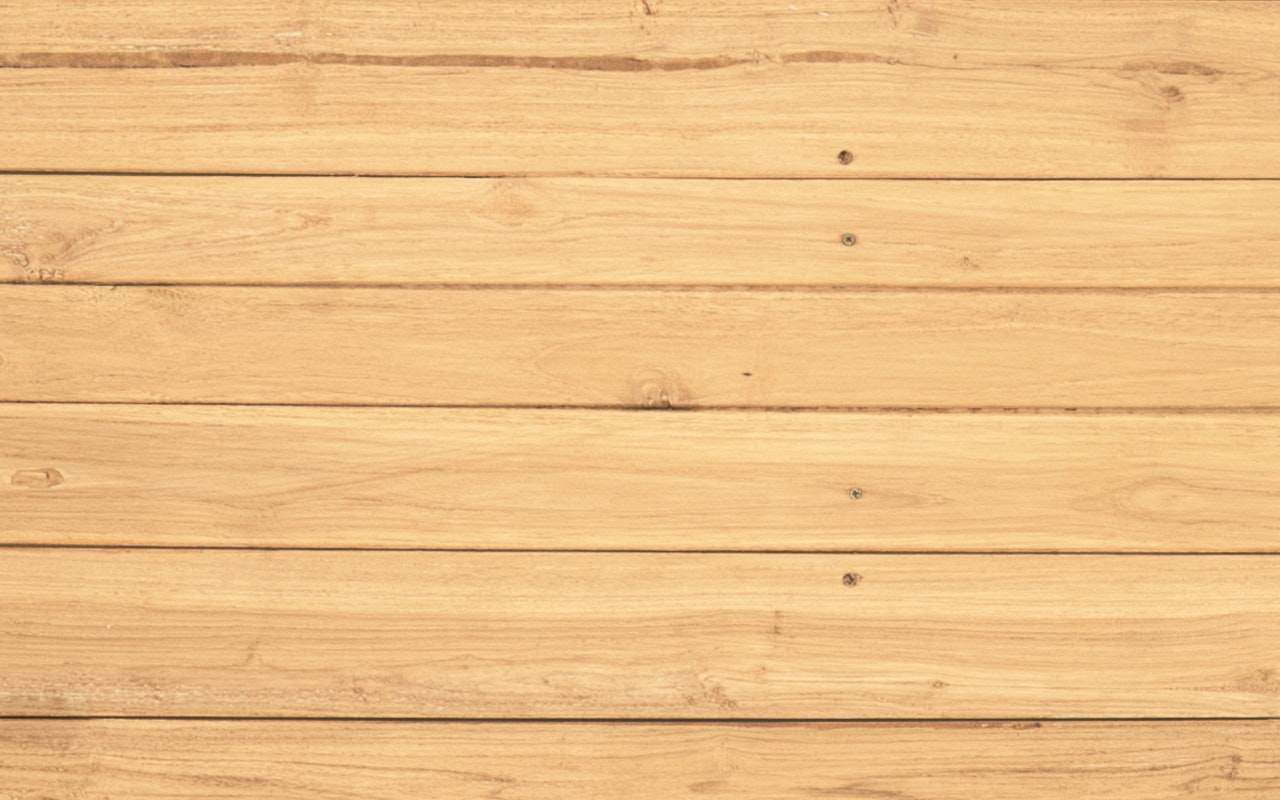
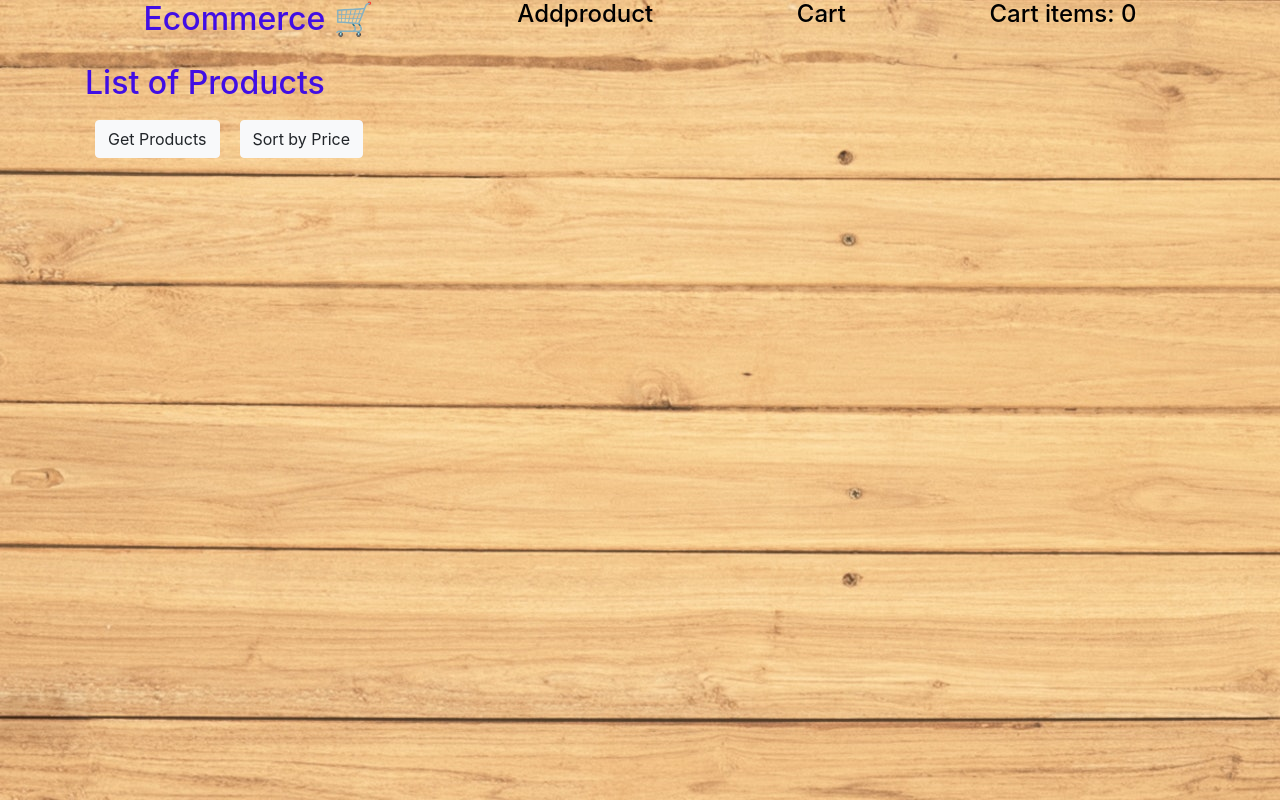
Before and after one commit to karanfulare/Estore-react-reduxtoolkit, a React (Create React App) app: page / in a window 1280 px wide. Before the commit this address had no page. Built offline with nearby package versions, Linux system fonts and the light colour scheme.

Commit message:
Update index.js

```diff
--- a/src/index.js
+++ b/src/index.js
@@ -15,10 +15,10 @@ root.render(
   <Provider store={store}>
     <Router>
       <Routes>
-    <Route exact path ="https://github.com/karanfulare/Estore-react-reduxtoolkit/" element={<App />} />
-    <Route exact path ="https://github.com/karanfulare/Estore-react-reduxtoolkit/addproduct" element={<Addproduct/>} />
-    <Route exact path ="https://github.com/karanfulare/Estore-react-reduxtoolkit/cart" element={<Cart/>}/>
-    <Route exact path='https://github.com/karanfulare/Estore-react-reduxtoolkit/details/:id' element={<Details data={store}/>}/>
+    <Route exact path ="/" element={<App />} />
+    <Route exact path ="/addproduct" element={<Addproduct/>} />
+    <Route exact path ="/cart" element={<Cart/>}/>
+    <Route exact path='/details/:id' element={<Details data={store}/>}/>
     </Routes>
     </Router>
   </Provider>
```
